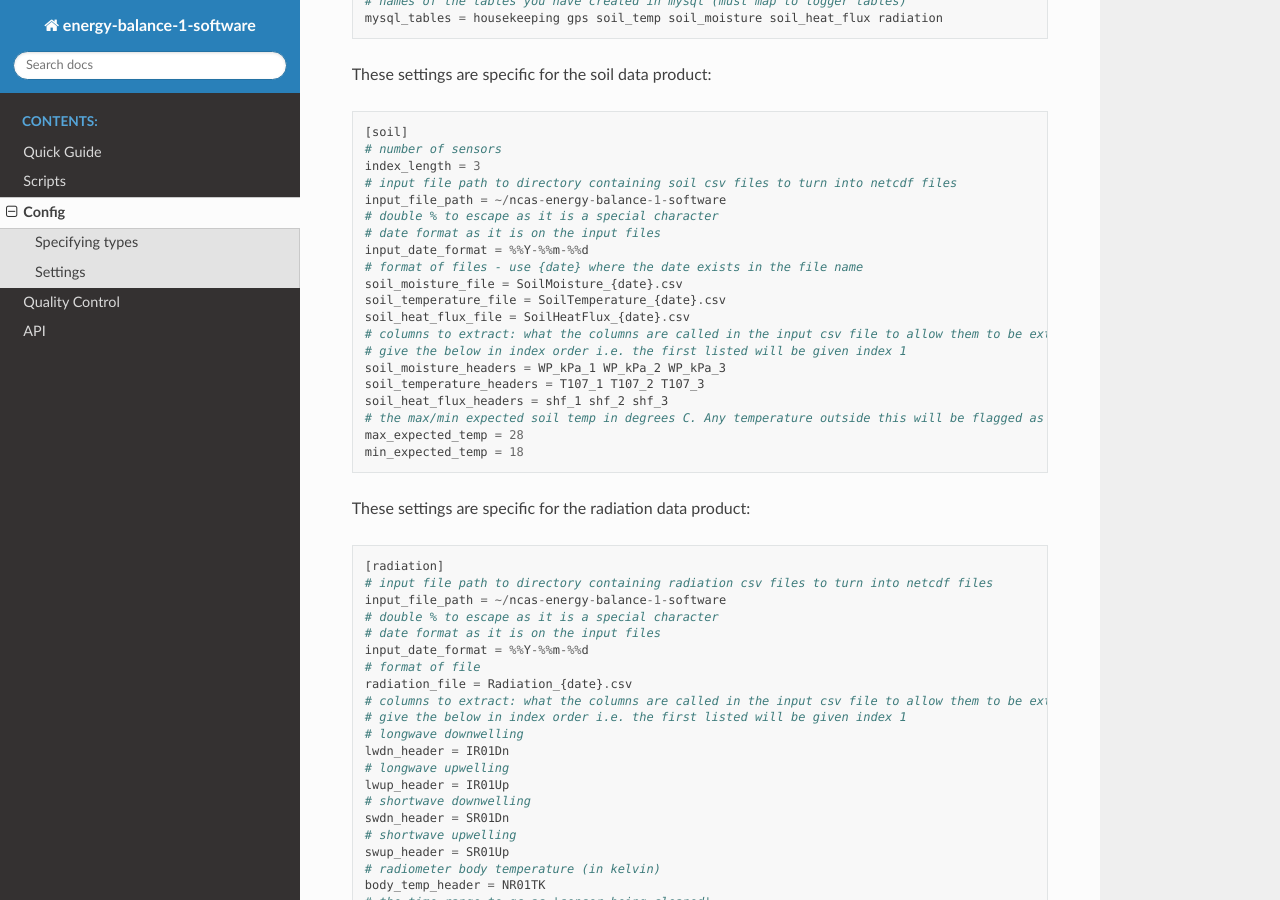
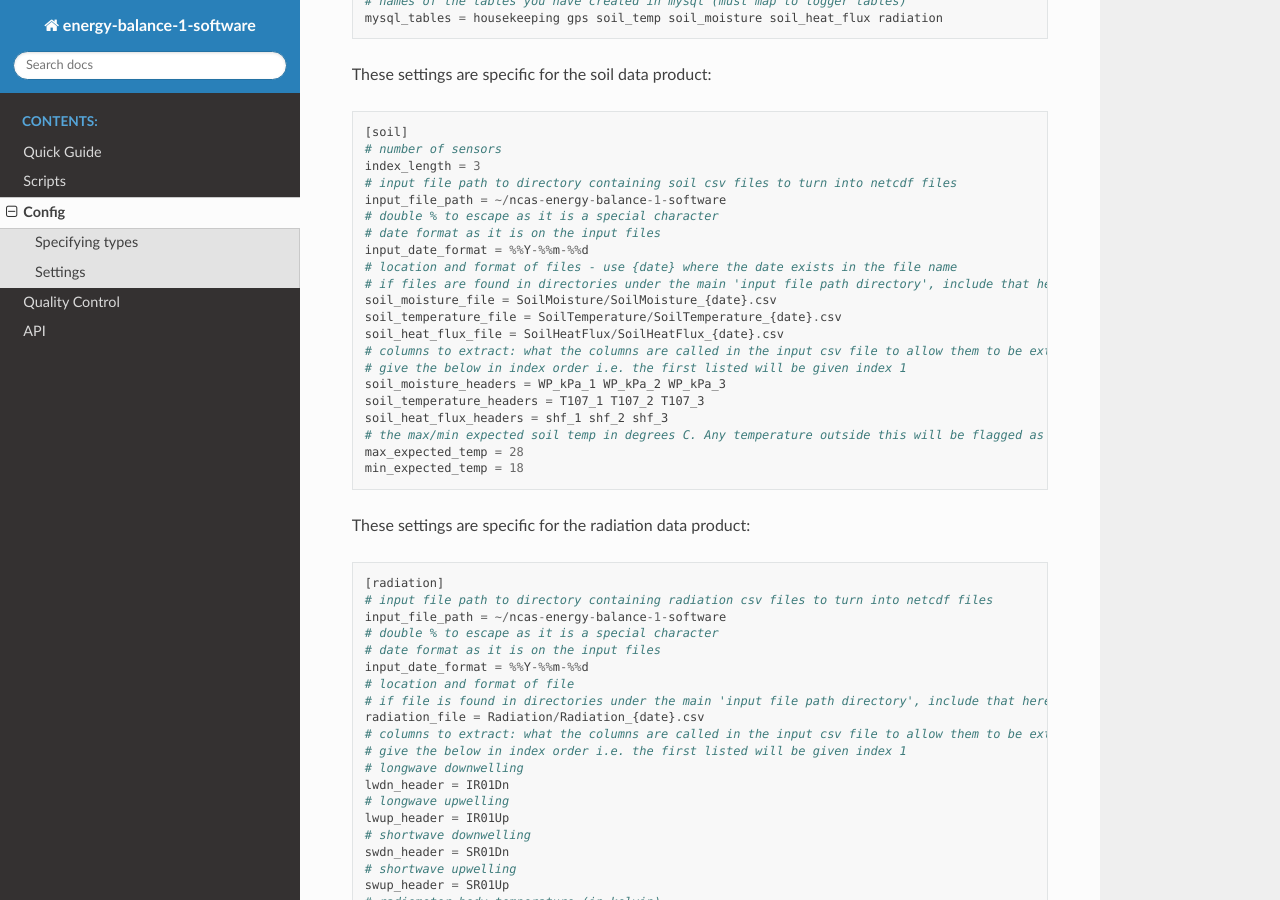
Before and after one commit to ncasuk/ncas-energy-balance-1-software, a Sphinx documentation site: the page built from docs/config.rst, in a window 1280 px wide and 900 px high, scrolled down 1440 px. Built offline with Sphinx 7.4.7 and the Read the Docs theme 2.0.0, drawn with Linux system fonts in a browser that asks for light colours.

```diff
--- a/docs/config.rst
+++ b/docs/config.rst
@@ -75,10 +75,11 @@ These settings are specific for the soil data product::
     # double % to escape as it is a special character
     # date format as it is on the input files
     input_date_format = %%Y-%%m-%%d
-    # format of files - use {date} where the date exists in the file name
-    soil_moisture_file = SoilMoisture_{date}.csv
-    soil_temperature_file = SoilTemperature_{date}.csv
-    soil_heat_flux_file = SoilHeatFlux_{date}.csv
+    # location and format of files - use {date} where the date exists in the file name
+    # if files are found in directories under the main 'input file path directory', include that here
+    soil_moisture_file = SoilMoisture/SoilMoisture_{date}.csv
+    soil_temperature_file = SoilTemperature/SoilTemperature_{date}.csv
+    soil_heat_flux_file = SoilHeatFlux/SoilHeatFlux_{date}.csv
     # columns to extract: what the columns are called in the input csv file to allow them to be extracted
     # give the below in index order i.e. the first listed will be given index 1
     soil_moisture_headers = WP_kPa_1 WP_kPa_2 WP_kPa_3
@@ -96,8 +97,9 @@ These settings are specific for the radiation data product::
     # double % to escape as it is a special character
     # date format as it is on the input files
     input_date_format = %%Y-%%m-%%d
-    # format of file
-    radiation_file = Radiation_{date}.csv
+    # location and format of file
+    # if file is found in directories under the main 'input file path directory', include that here
+    radiation_file = Radiation/Radiation_{date}.csv
     # columns to extract: what the columns are called in the input csv file to allow them to be extracted
     # give the below in index order i.e. the first listed will be given index 1
     # longwave downwelling
--- a/requirements.txt
+++ b/requirements.txt
@@ -4,5 +4,4 @@ pandas
 pycampbellcr1000 @ git+https://github.com/ellesmith88/PyCampbellCR1000.git@master#egg=PyCampbellCR1000
 mysql-connector-python
 netCDF4
-matplotlib
 python-dateutil
```
Also changed, not shown: docs/readme.rst (+26 -0 lines), docs/scripts.rst (+4 -4 lines), 6 other files.
